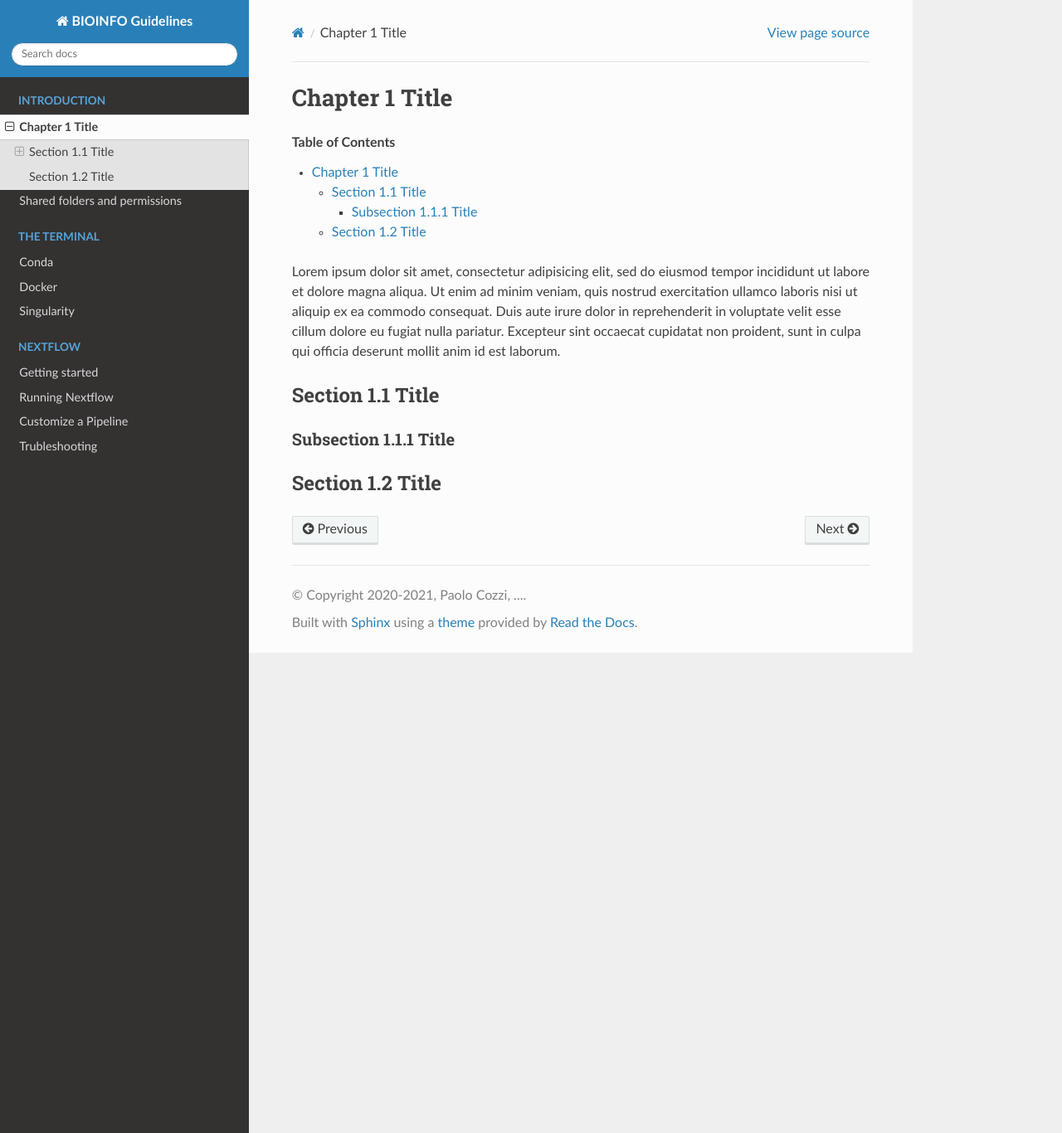
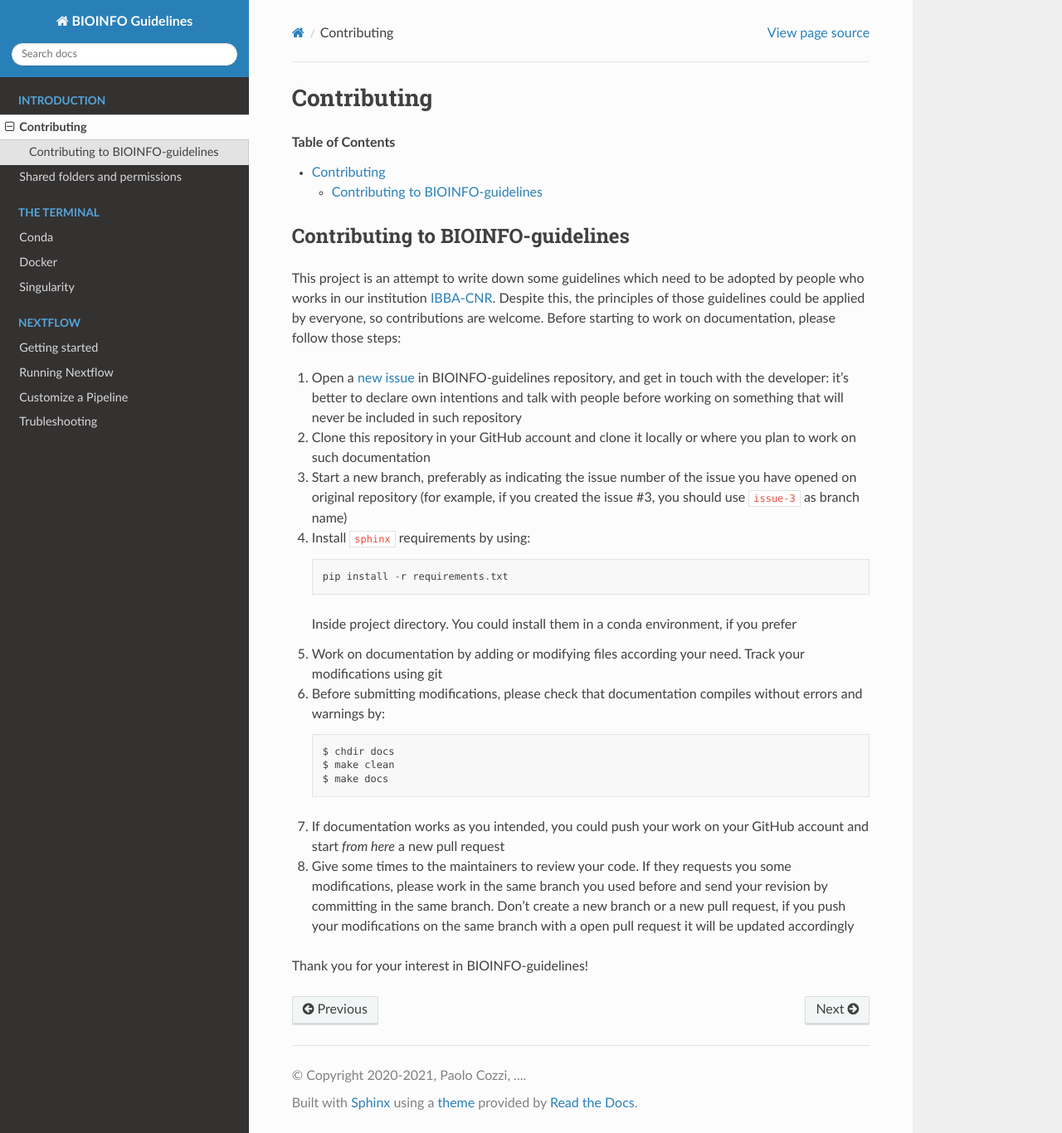
Before and after one commit to cnr-ibba/BIOINFO-guidelines, a Sphinx documentation site: the page built from docs/contributing.rst, in a window 1280 px wide and 1366 px high. Shown: the whole window at 83% size. Built offline with Sphinx 7.4.7 and the Read the Docs theme 2.0.0, drawn with Linux system fonts in a browser that asks for light colours.

Commit message:
:memo: work on contribution

```diff
--- a/docs/contributing.rst
+++ b/docs/contributing.rst
@@ -1,15 +1,45 @@
-Chapter 1 Title
-===============
+Contributing
+============
 
 .. contents:: Table of Contents
 
-Lorem ipsum dolor sit amet, consectetur adipisicing elit, sed do eiusmod tempor incididunt ut labore et dolore magna aliqua. Ut enim ad minim veniam, quis nostrud exercitation ullamco laboris nisi ut aliquip ex ea commodo consequat. Duis aute irure dolor in reprehenderit in voluptate velit esse cillum dolore eu fugiat nulla pariatur. Excepteur sint occaecat cupidatat non proident, sunt in culpa qui officia deserunt mollit anim id est laborum.
+Contributing to BIOINFO-guidelines
+----------------------------------
 
-Section 1.1 Title
------------------
+This project is an attempt to write down some guidelines which need to be adopted
+by people who works in our institution `IBBA-CNR <https://ibba.cnr.it>`__. Despite
+this, the principles of those guidelines could be applied by everyone, so contributions
+are welcome. Before starting to work on documentation, please follow those steps:
 
-Subsection 1.1.1 Title
-~~~~~~~~~~~~~~~~~~~~~~
+1. Open a `new issue <https://github.com/cnr-ibba/BIOINFO-guidelines/issues>`__
+   in BIOINFO-guidelines repository, and get in touch with the developer: it's better
+   to declare own intentions and talk with people before working on something that
+   will never be included in such repository
+2. Clone this repository in your GitHub account and clone it locally or where you
+   plan to work on such documentation
+3. Start a new branch, preferably as indicating the issue number of the issue you have
+   opened on original repository (for example, if you created the issue #3, you should
+   use ``issue-3`` as branch name)
+4. Install ``sphinx`` requirements by using::
 
-Section 1.2 Title
------------------
+      pip install -r requirements.txt
+
+   Inside project directory. You could install them in a conda environment, if you prefer
+5. Work on documentation by adding or modifying files according your need. Track
+   your modifications using git
+6. Before submitting modifications, please check that documentation compiles
+   without errors and warnings by::
+
+     $ chdir docs
+     $ make clean
+     $ make docs
+
+7. If documentation works as you intended, you could push your work on your GitHub
+   account and start *from here* a new pull request
+8. Give some times to the maintainers to review your code. If they requests you some
+   modifications, please work in the same branch you used before and send your revision
+   by committing in the same branch. Don't create a new branch or a new pull request,
+   if you push your modifications on the same branch with a open pull request it will
+   be updated accordingly
+
+Thank you for your interest in BIOINFO-guidelines!
```
